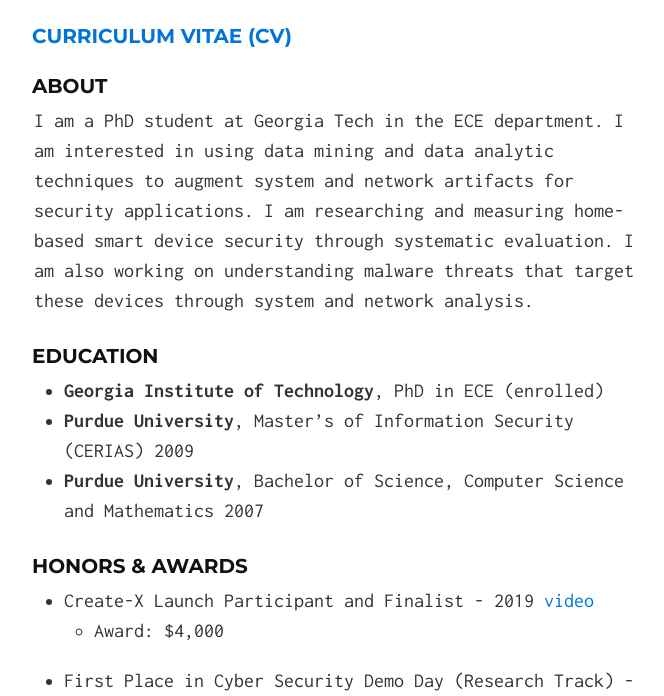
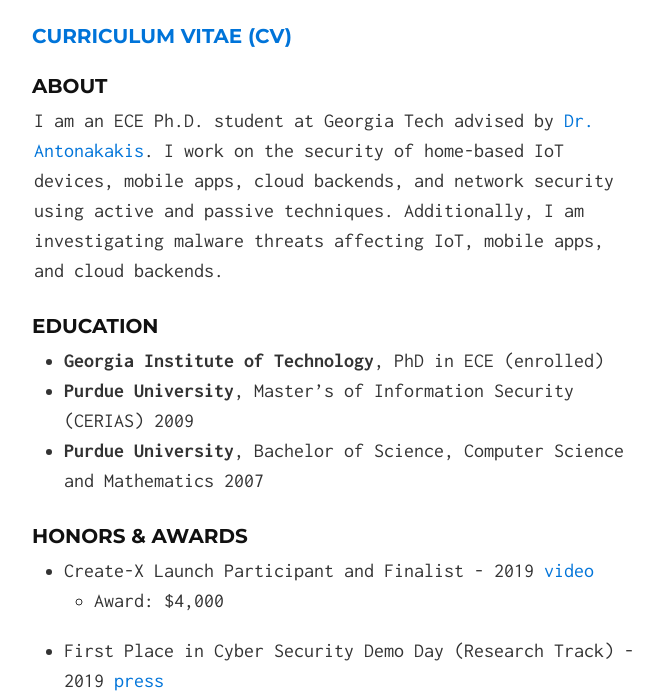
Before and after one commit to alrawi/alrawi.github.io, a Jekyll site: the page built from index.md, in a window 1280 px wide and 900 px high, cut to the strip 204-900 px from the top of the window. Shown: the whole strip, without its empty margins (306-970 px from the left). Built offline with Jekyll 4.4.1, drawn with Linux system fonts in a browser that asks for light colours.

Commit message:
Update index.md

```diff
--- a/index.md
+++ b/index.md
@@ -5,11 +5,9 @@ layout: default
 #### [Curriculum Vitae (CV)](/static/oalrawi_cv.pdf)
 
 ### About
-I am a PhD student at Georgia Tech in the ECE department.
-I am interested in using data mining and data analytic techniques to augment system and network artifacts for security applications.
-I am researching and measuring home-based smart device security through systematic evaluation.
-I am also working on understanding malware threats that target these devices through system and network analysis.
-
+I am an ECE Ph.D. student at Georgia Tech advised by [Dr. Antonakakis](https://sites.google.com/site/antonakakis/).
+I work on the security of home-based IoT devices, mobile apps, cloud backends, and network security using active and passive techniques.
+Additionally, I am investigating malware threats affecting IoT, mobile apps, and cloud backends.
 
 ### Education
 - __Georgia Institute of Technology__, PhD in ECE (enrolled)
```
